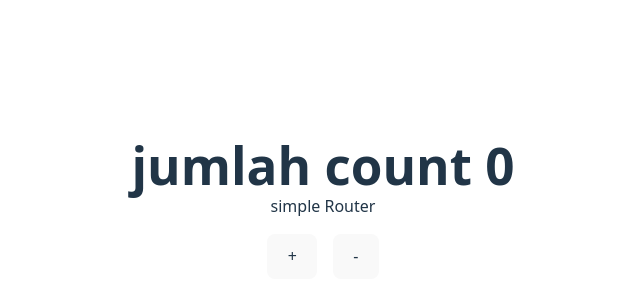
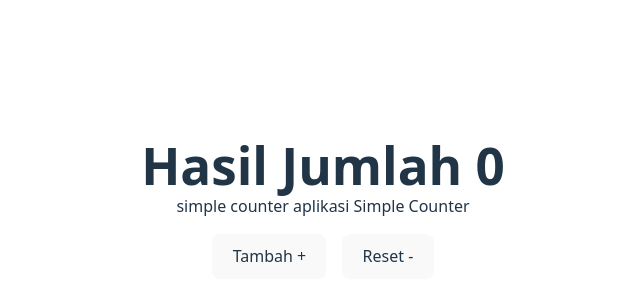
Before and after one commit to ukm-softdev-pens/react-asik, a React (Vite) app: page / in a window 1280 px wide. Shown: the part 192-492 px from the top of the page, without its empty margins (317-957 px from the left). Built offline with nearby package versions, Linux system fonts and the light colour scheme.

Commit message:
feat: readme Simple Counter

```diff
--- a/src/App.tsx
+++ b/src/App.tsx
@@ -3,17 +3,15 @@ import './App.css'
 import './global.css'
 
 function App() {
-
   const [count,setCount] = useState(0)
-
   return (
     <>
       <div>
-        <h1 className='font-bold'>jumlah count {count}</h1>
-        <p className='mb-4'>simple Router</p>
+        <h1 className='font-bold'>Hasil Jumlah  {count}</h1>
+        <p className='mb-4'>simple counter aplikasi Simple Counter</p>
         <div className='flex flex-row justify-center gap-4'>
-        <button onClick={() => setCount(count + 1)}>+</button>
-        <button onClick={() => setCount(count - 1)}>-</button>
+        <button onClick={() => setCount(count + 1)}>Tambah +</button>
+        <button onClick={() => setCount(count - 1)}>Reset -</button>
         </div>
       </div>
     </>
--- /dev/null
+++ b/src/todosApp.tsx
@@ -0,0 +1,7 @@
+export default function todos (){
+    return <>
+        <div>
+
+        </div>
+    </>
+}
```
Also changed, not shown: 1 other file (tests, documents, lock files or other folders).
